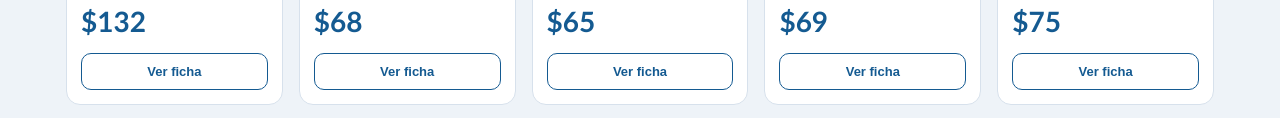
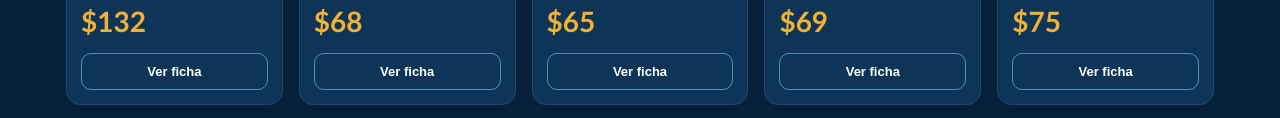
Before and after one commit to nadirbaelcabrera2007-png/import-credit, a plain HTML site: page index.html in a window 1280 px wide. Shown: the part 608-726 px from the top of the page. Drawn offline with Linux system fonts and the light colour scheme.

Commit message:
Update index.html

```diff
--- a/index.html
+++ b/index.html
@@ -1,5 +1,5 @@
 <!DOCTYPE html>
-<html lang="es"><head><meta charset="utf-8">
+<html lang="es" data-theme="dark"><head><meta charset="utf-8">
 <meta name="viewport" content="width=device-width, initial-scale=1, viewport-fit=cover">
 <title>Import Credit · Electrodomésticos y muebles a crédito</title>
 <style>
@@ -57,6 +57,7 @@ footer b{color:var(--gold)}
 .fab{position:fixed;right:14px;bottom:calc(14px + env(safe-area-inset-bottom,0px));z-index:25;background:var(--green);color:var(--dkg);text-decoration:none;font-weight:800;border-radius:30px;padding:13px 18px;box-shadow:0 8px 22px #0007}
 .b:focus-visible,.chip:focus-visible,.cartbtn:focus-visible,.wa:focus-visible,.fab:focus-visible{outline:3px solid var(--gold);outline-offset:2px}
 @media(prefers-reduced-motion:reduce){.p{transition:none}}
+:root[data-theme="dark"] .b{color:#fff;border-color:#4d8fc4}
 
 .ov.on .sheet{animation:up .28s ease-out}@keyframes up{from{transform:translateY(34px);opacity:0}}
 .ask .sub{background:var(--bg);border:1px dashed var(--line);border-radius:10px;padding:8px 12px;font-size:13px;color:var(--mut);margin-bottom:6px}
```
